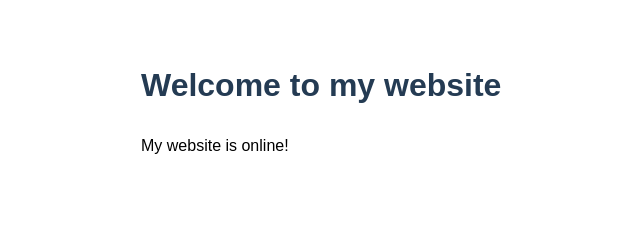
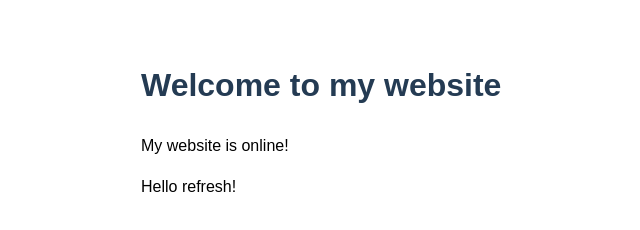
Before and after one commit to ageuting/IBrow_Website, a plain HTML site: page index.html in a window 1280 px wide. Shown: the whole page, without its empty margins (49-689 px from the left). Drawn offline with Linux system fonts and the light colour scheme.

Commit message:
Update index.html

```diff
--- a/index.html
+++ b/index.html
@@ -9,6 +9,7 @@
 <body>
     <h1>Welcome to my website</h1>
     <p>My website is online!</p>
+    <p>Hello refresh!</p>
 
     <script src="script.js"></script>
 </body>
```
